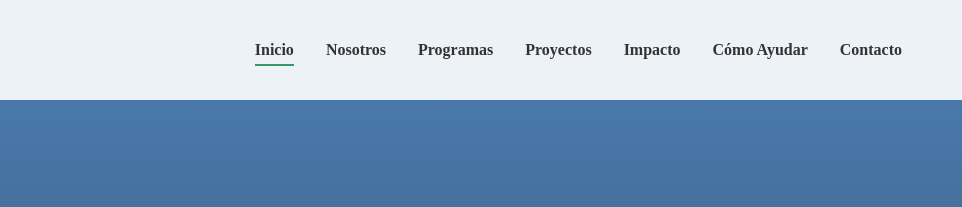
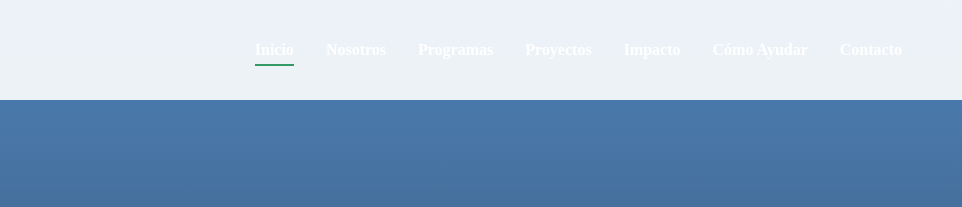
Before and after one commit to dark-yx/website_gasiba, a plain HTML site: page index.html in a window 1280 px wide. Shown: the top 207 px of the page, 318-1280 px from the left. Drawn offline with Linux system fonts and the light colour scheme.

Commit message:
fix(styles): Ajustes finos en el encabezado y la navegación
- Cambiado el color de los enlaces de navegación a blanco.
- Reducido el tamaño de la fuente del título principal.
- Ajustado el espaciado vertical de la sección hero.

```diff
--- a/css/style.css
+++ b/css/style.css
@@ -11,7 +11,7 @@
     --font-primary: 'Noto Sans', sans-serif;
     --font-secondary: 'EB Garamond', serif;
 
-    --h1-size: 3rem;
+    --h1-size: 2.5rem; /* Tamaño de H1 reducido globalmente */
     --h2-size: 2.25rem;
     --h3-size: 1.5rem;
     --h4-size: 1.125rem;
@@ -161,7 +161,7 @@ section {
 }
 
 .nav-menu-link {
-    color: var(--color-neutral-dark-carbon);
+    color: var(--color-neutral-white);
     font-weight: 600;
     padding: 0.5rem 0;
     position: relative;
@@ -236,8 +236,8 @@ section {
     justify-content: center;
     align-items: center;
     text-align: center;
-    padding-top: 120px; /* Espacio para el header fijo */
-    padding-bottom: 60px;
+    padding-top: 160px; /* Más espacio arriba */
+    padding-bottom: 40px; /* Menos espacio abajo */
     box-sizing: border-box;
 }
 
```
